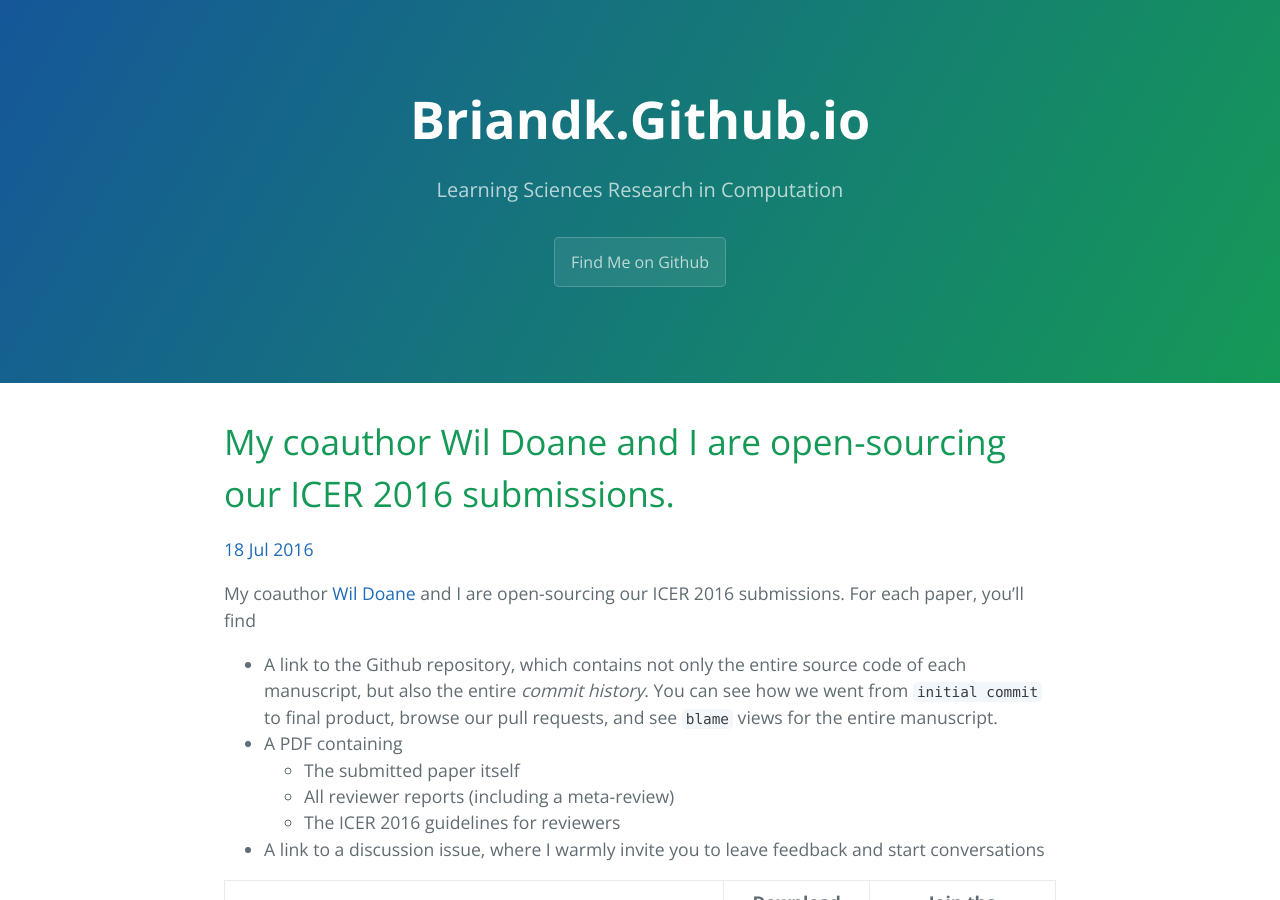
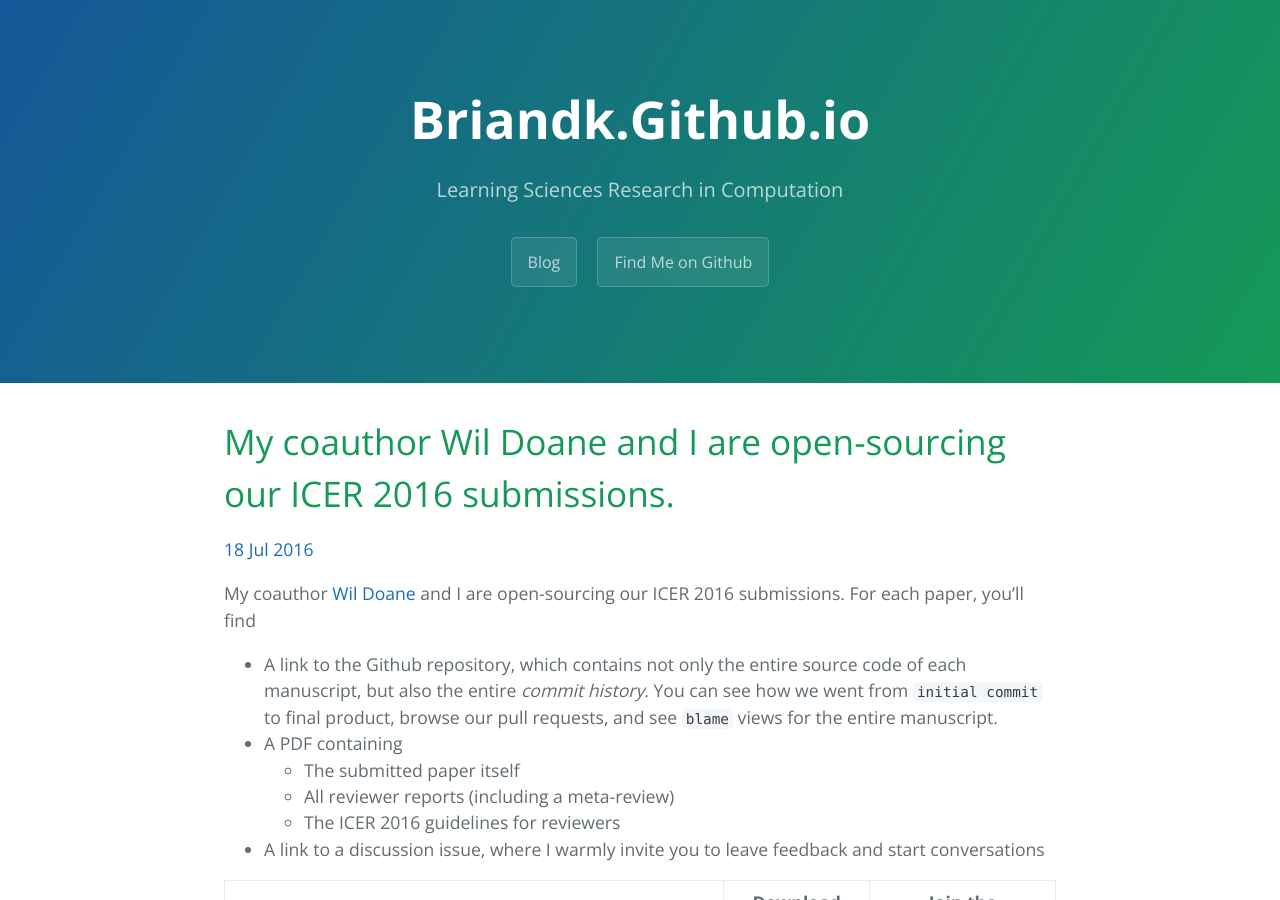
Before and after one commit to briandk/briandk.github.io, a Jekyll site: the page built from index.html, in a window 1280 px wide and 900 px high. Built offline with Jekyll 4.4.1, drawn with Linux system fonts in a browser that asks for light colours.

Commit message:
Add a dedicated button to go back to the blog

```diff
--- a/_includes/page-header.html
+++ b/_includes/page-header.html
@@ -1,5 +1,6 @@
 <section class="page-header">
   <h1 class="project-name">Briandk.Github.io</h1>
   <h2 class="project-tagline">Learning Sciences Research in Computation</h2>
+  <a href='/' class="btn">Blog</a>
   <a href="https://github.com/briandk" class="btn">Find Me on Github</a>
 </section>
```
